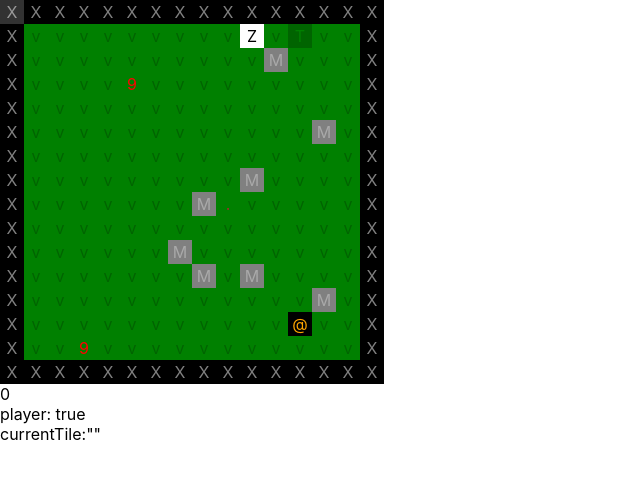
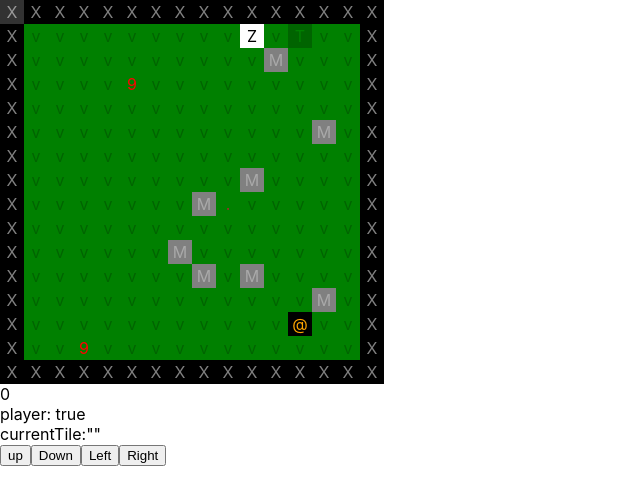
Before and after one commit to licebeam/react-rogue, a React (Create React App) app: page / in a window 1280 px wide. Shown: the top 504 px of the page, without its empty margins (0-640 px from the left). Built offline with nearby package versions, Linux system fonts and the light colour scheme.

Commit message:
adds keyboard buttons for onscreen

```diff
--- a/src/App.jsx
+++ b/src/App.jsx
@@ -80,23 +80,26 @@ class App extends Component {
   }
 
   //PLAYER KEYS
-  fireKey = (event) => {
+  fireKey = (event, key, checkHold) => {
     const { allEntities, currentRoom, currentRoomId, keyPress } = this.state;
-    this.setState({ keyPress: true })
+    if (checkHold) {
+      //Checks if user is holding key
+      this.setState({ keyPress: true })
+    }
     let Player = allEntities.find(ent => ent.entity.type === 'player')
-    if (event.key === 'ArrowUp' && keyPress === false) {
+    if (event.key || key === 'ArrowUp' && keyPress === false) {
       this.setState({ editEntities: changePlayerPosition(Player, allEntities, -(MAX_WORLD_WIDTH), currentRoom.room, currentRoomId) })
       this.updateTurn()
     }
-    if (event.key === 'ArrowDown' && keyPress === false) {
+    if (event.key || key === 'ArrowDown' && keyPress === false) {
       this.setState({ editEntities: changePlayerPosition(Player, allEntities, MAX_WORLD_WIDTH, currentRoom.room, currentRoomId) })
       this.updateTurn()
     }
-    if (event.key === 'ArrowRight' && keyPress === false) {
+    if (event.key || key === 'ArrowRight' && keyPress === false) {
       this.setState({ editEntities: changePlayerPosition(Player, allEntities, 1, currentRoom.room, currentRoomId) })
       this.updateTurn()
     }
-    if (event.key === 'ArrowLeft' && keyPress === false) {
+    if (event.key || key === 'ArrowLeft' && keyPress === false) {
       this.setState({ editEntities: changePlayerPosition(Player, allEntities, -1, currentRoom.room, currentRoomId) })
       this.updateTurn()
     }
@@ -193,6 +196,11 @@ class App extends Component {
         <div>{currentTurn}</div>
         <div>player: {playerTurn.toString()}</div>
         <div>currentTile:{JSON.stringify(currentTile)}</div>
+
+        <button onClick={() => this.fireKey(false, 'ArrowUp', false)}>up</button>
+        <button onClick={() => this.fireKey(false, 'ArrowDown', false)}>Down</button>
+        <button onClick={() => this.fireKey(false, 'ArrowLeft', false)}>Left</button>
+        <button onClick={() => this.fireKey(false, 'ArrowRight', false)}>Right</button>
       </div >
     );
   }
```
